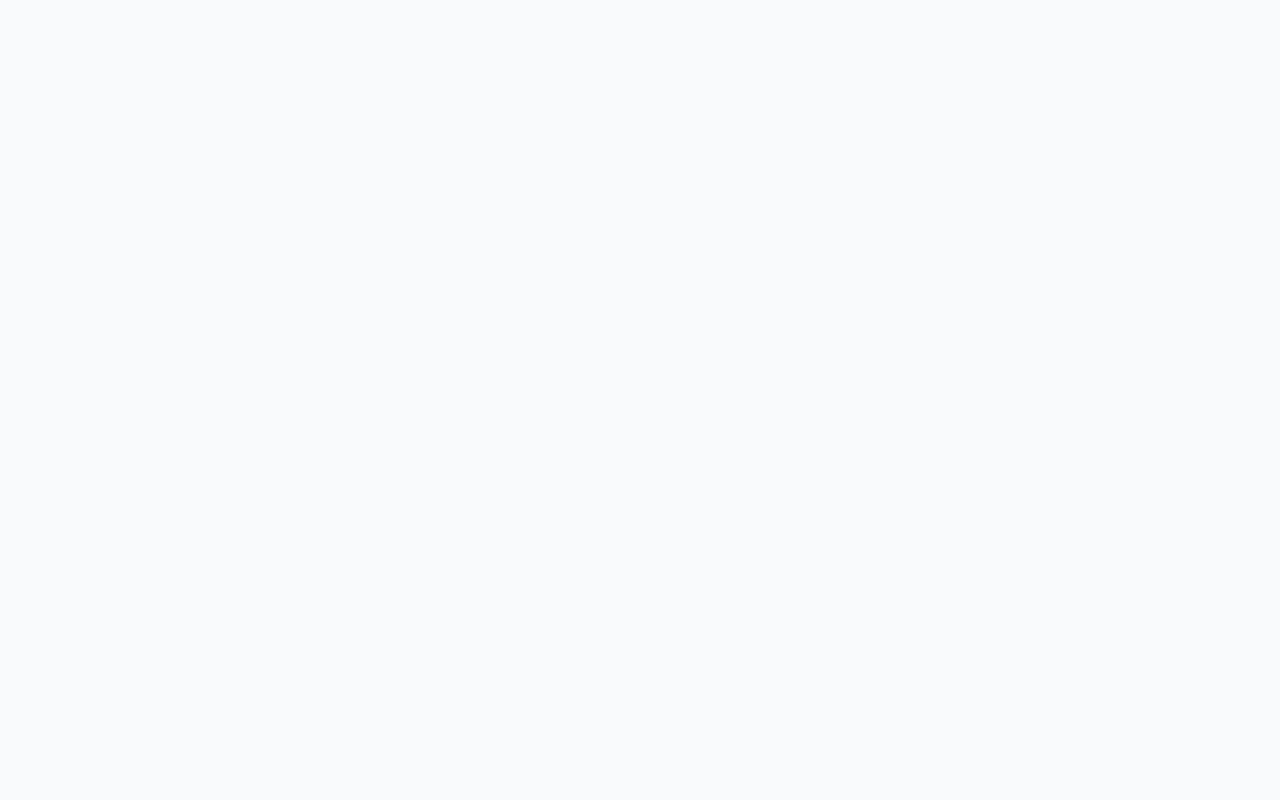
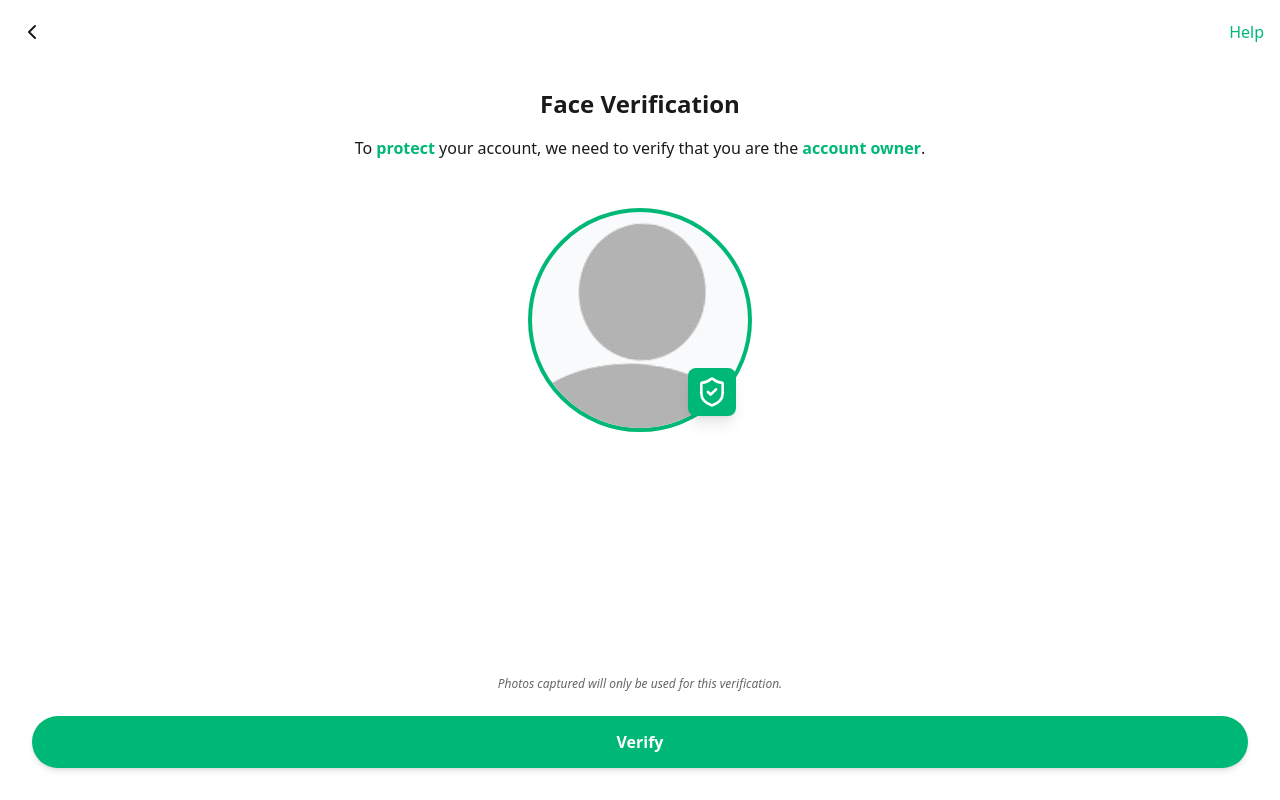
Before and after one commit to LA1385/opay-app, a React (Create React App) app: page /forgot-password in a window 1280 px wide. Before the commit this address had no page. Built offline with nearby package versions, Linux system fonts and the light colour scheme.

Commit message:
Biometric setup,forgot password,coming soon pages & animation added

```diff
--- a/src/App.js
+++ b/src/App.js
@@ -5,6 +5,9 @@ import { BrowserRouter as Router, Route, Routes } from 'react-router-dom';
 import Welcome from './pages/Welcome';
 import SignIn from './pages/Authentication/SignIn';
 import SignUp from './pages/Authentication/SignUp';
+import BiometricSetup from './pages/Authentication/BiometricSetup';
+import ForgotPassword from './pages/Authentication/ForgotPassword';
+import ComingSoon from './pages/ComingSoon';
 
 /**
  * App - Root component that sets up client-side routing
@@ -22,6 +25,9 @@ const App = () => {
         <Route path="/" element={<Welcome />} />
         <Route path="/signin" element={<SignIn />} />
         <Route path="/signup" element={<SignUp />} />
+        <Route path="/biometric" element={<BiometricSetup />} />
+        <Route path="/forgot-password" element={<ForgotPassword />} />
+        <Route path="/coming-soon" element={<ComingSoon />} />
       </Routes>
     </Router>
   )
--- a/src/pages/Authentication/BiometricSetup.jsx
+++ b/src/pages/Authentication/BiometricSetup.jsx
@@ -0,0 +1,75 @@
+import React from 'react';
+import { useNavigate } from 'react-router-dom';
+import { Fingerprint, User } from 'lucide-react';
+import Button from '../../components/Button';
+import opayLogo from '../../assets/logo.png';
+
+/**
+ * BiometricSetup - Page for fingerprint authentication
+ *
+ * Layout:
+ * - OPay logo
+ * - User silhouette avatar
+ * - Fingerprint icon in center
+ * - "Verify Fingerprint" action button
+ * - Navigation links to switch account/password
+ */
+const BiometricSetup = () => {
+    const navigate = useNavigate();
+
+    return (
+        <div className="bg-opay-white min-h-screen flex flex-col items-center px-8 pt-12">
+            {/* OPay Logo */}
+            <div className="flex items-center justify-center mb-12">
+                <div className="w-10 h-10">
+                    <img src={opayLogo} alt="OPay" className="w-full h-full object-contain" />
+                </div>
+                <span className="text-2xl font-bold text-opay-blue ml-1">Pay</span>
+            </div>
+
+            {/* User Avatar Silhouette */}
+            <div className="w-24 h-24 bg-gray-100 rounded-full flex items-center justify-center mb-12">
+                <User size={48} className="text-gray-300" />
+            </div>
+
+            {/* Central Fingerprint Icon */}
+            <div className="flex flex-col items-center mb-12">
+                <Fingerprint size={80} className="text-opay-headings mb-4" />
+                <button
+                    onClick={() => navigate('/coming-soon')}
+                    className="text-opay-main font-medium active:opacity-70 transition-opacity"
+                >
+                    Click to log in with Fingerprint
+                </button>
+            </div>
+
+            {/* Verify Button */}
+            <div className="w-full mb-auto">
+                <Button
+                    text="Verify Fingerprint"
+                    onClick={() => navigate('/coming-soon')}
+                    variant="primary"
+                />
+            </div>
+
+            {/* Bottom Links */}
+            <div className="w-full flex justify-center items-center gap-4 py-8 text-sm">
+                <button
+                    onClick={() => navigate('/signin')}
+                    className="text-opay-main font-semibold"
+                >
+                    Switch Account
+                </button>
+                <div className="w-px h-3 bg-gray-300"></div>
+                <button
+                    onClick={() => navigate('/signin')}
+                    className="text-opay-main font-semibold"
+                >
+                    Login with Password
+                </button>
+            </div>
+        </div>
+    );
+};
+
+export default BiometricSetup;
--- a/src/pages/Authentication/ForgotPassword.jsx
+++ b/src/pages/Authentication/ForgotPassword.jsx
@@ -0,0 +1,77 @@
+import React from 'react';
+import { useNavigate } from 'react-router-dom';
+import { ChevronLeft, ShieldCheck } from 'lucide-react';
+import Button from '../../components/Button';
+import profileImg from '../../assets/profile.png';
+
+/**
+ * ForgotPassword - Face Verification page
+ *
+ * Layout:
+ * - Header with back arrow and "Help" link
+ * - "Face Verification" title
+ * - Instructive subtitle with green highlights
+ * - Large circular frame with selfie illustration/photo
+ * - Shield icon overlay
+ * - Verify button
+ */
+const ForgotPassword = () => {
+    const navigate = useNavigate();
+
+    return (
+        <div className="bg-opay-white min-h-screen flex flex-col">
+            {/* Header */}
+            <div className="flex items-center justify-between px-4 pt-4 pb-2">
+                <button onClick={() => navigate(-1)} className="p-1">
+                    <ChevronLeft size={24} className="text-opay-headings" />
+                </button>
+                <button className="text-opay-main font-medium">Help</button>
+            </div>
+
+            {/* Main Content */}
+            <div className="flex-1 flex flex-col items-center px-8 pt-8">
+                <h1 className="text-2xl font-bold text-opay-headings mb-4 text-center">Face Verification</h1>
+
+                <p className="text-center text-opay-headings mb-12">
+                    To <span className="text-opay-main font-semibold">protect</span> your account, we need to verify that you are the <span className="text-opay-main font-semibold">account owner</span>.
+                </p>
+
+                {/* Face Frame Container */}
+                <div className="relative mb-auto flex justify-center">
+                    {/* Green circle frame */}
+                    <div className="w-56 h-56 rounded-full border-4 border-opay-main overflow-hidden flex items-center justify-center bg-gray-50">
+                        {/*
+                            Using existing profile.png as a placeholder.
+                            In a real app, this would be the live camera feed.
+                        */}
+                        <img
+                            src={profileImg}
+                            alt="Face Verification"
+                            className="w-full h-full object-cover scale-150 grayscale rotate-3"
+                        />
+                    </div>
+
+                    {/* Shield Icon Overlay */}
+                    <div className="absolute bottom-4 right-4 bg-opay-main p-2 rounded-lg shadow-lg">
+                        <ShieldCheck size={32} className="text-white" />
+                    </div>
+                </div>
+
+                <p className="text-xs text-opay-subtext italic mb-6">
+                    Photos captured will only be used for this verification.
+                </p>
+
+                {/* Verify Button */}
+                <div className="w-full mb-8">
+                    <Button
+                        text="Verify"
+                        onClick={() => navigate('/coming-soon')}
+                        variant="primary"
+                    />
+                </div>
+            </div>
+        </div>
+    );
+};
+
+export default ForgotPassword;
--- a/src/pages/Authentication/SignUp.jsx
+++ b/src/pages/Authentication/SignUp.jsx
@@ -25,7 +25,7 @@ const SignUp = () => {
     const [phone, setPhone] = useState('');       // User's phone number
     const [otp, setOtp] = useState('');            // 6-digit OTP code
     const [otpError, setOtpError] = useState(false); // Controls "Invalid" error visibility
-    const [acceptedTerms, setAcceptedTerms] = useState(true); // Terms checkbox (pre-checked)
+    const [acceptedTerms, setAcceptedTerms] = useState(false); // Terms checkbox (pre-checked)
 
     // Handles requesting a new OTP
     const handleGetOtp = () => {
--- a/src/pages/ComingSoon.jsx
+++ b/src/pages/ComingSoon.jsx
@@ -0,0 +1,53 @@
+import React from 'react';
+import { useNavigate } from 'react-router-dom';
+import { Rocket } from 'lucide-react';
+import Button from '../components/Button';
+import opayLogo from '../assets/logo.png';
+
+/**
+ * ComingSoon - A premium placeholder page for unbuilt features
+ */
+const ComingSoon = () => {
+    const navigate = useNavigate();
+
+    return (
+        <div className="bg-opay-white min-h-screen flex flex-col items-center justify-center px-8">
+            {/* Logo */}
+            <div className="absolute top-12 flex items-center">
+                <div className="w-8 h-8">
+                    <img src={opayLogo} alt="OPay" className="w-full h-full object-contain" />
+                </div>
+                <span className="text-xl font-bold text-opay-blue ml-1">Pay</span>
+            </div>
+
+            {/* Content Container */}
+            <div className="flex flex-col items-center animate-in fade-in zoom-in duration-500">
+                {/* Animated Icon */}
+                <div className="w-24 h-24 bg-opay-iconbg rounded-full flex items-center justify-center mb-8 animate-bounce">
+                    <Rocket size={48} className="text-opay-main" />
+                </div>
+
+                <h1 className="text-3xl font-bold text-opay-headings mb-4">Coming Soon</h1>
+                <p className="text-center text-opay-subtext mb-12">
+                    We're building something amazing to make your financial life better. Stay tuned!
+                </p>
+
+                {/* Return Button */}
+                <div className="w-full max-w-xs">
+                    <Button
+                        text="Back to Login"
+                        onClick={() => navigate('/signin')}
+                        variant="primary"
+                    />
+                </div>
+            </div>
+
+            {/* Branding Subtext */}
+            <div className="absolute bottom-8">
+                <p className="text-xs text-opay-inactive">OPay - Beyond Banking</p>
+            </div>
+        </div>
+    );
+};
+
+export default ComingSoon;
--- a/src/pages/Welcome.jsx
+++ b/src/pages/Welcome.jsx
@@ -4,18 +4,29 @@ import { useNavigate } from 'react-router-dom';
 import opayLogo from '../assets/logo.png'
 
 const Welcome = () => {
-
     const navigate = useNavigate();
+    const [isExiting, setIsExiting] = React.useState(false);
 
     useEffect(() => {
-        setTimeout(() => {
+        // Start exit animation after 2.5 seconds
+        const exitTimer = setTimeout(() => {
+            setIsExiting(true);
+        }, 2500);
+
+        // Navigate to signin after 3 seconds
+        const navTimer = setTimeout(() => {
             navigate('/signin');
         }, 3000);
+
+        return () => {
+            clearTimeout(exitTimer);
+            clearTimeout(navTimer);
+        };
     }, [navigate]);
 
     return (
-        <div className='bg-opay-main min-h-screen flex flex-col justify-center items-center gap-y-4'>
-           <div className='flex flex-col gap-y-4 justify-center items-center'>
+        <div className={`bg-opay-main min-h-screen flex flex-col justify-center items-center gap-y-4 transition-opacity duration-500 ${isExiting ? 'opacity-0' : 'opacity-100'}`}>
+            <div className='flex flex-col gap-y-4 justify-center items-center'>
                 <div className='w-24 h-24 lg:w-32 lg:h-32 bg-opay-white flex rounded-full'>
                     <img className='object-cover' src={opayLogo} alt="logo not found" />
                 </div>
```
Also changed, not shown: src/pages/Authentication/SignIn.jsx (+9 -3 lines).
